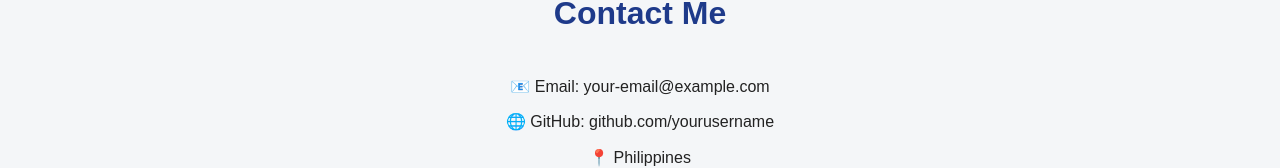
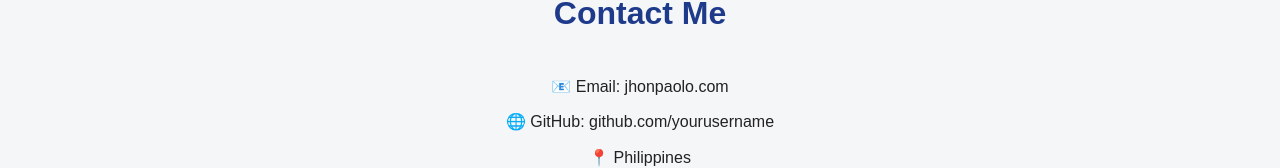
Before and after one commit to jhonpaolobared-max/Portfoliooo, a plain HTML site: page index.html in a window 1280 px wide. Shown: the part 2006-2174 px from the top of the page. Drawn offline with Linux system fonts and the light colour scheme.

Commit message:
index.html

```diff
--- a/index.html
+++ b/index.html
@@ -304,7 +304,7 @@
         <h2>Contact Me</h2>
 
         <div class="contact">
-            <p>📧 Email: your-email@example.com</p>
+            <p>📧 Email: jhonpaolo.com</p>
             <p>🌐 GitHub: github.com/yourusername</p>
             <p>📍 Philippines</p>
         </div>
```
